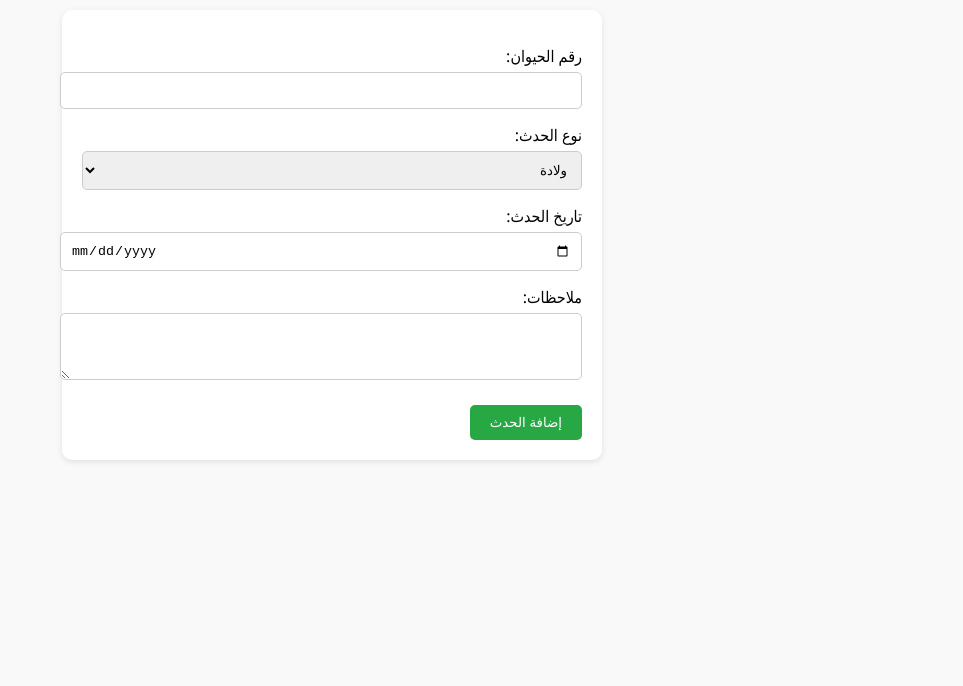
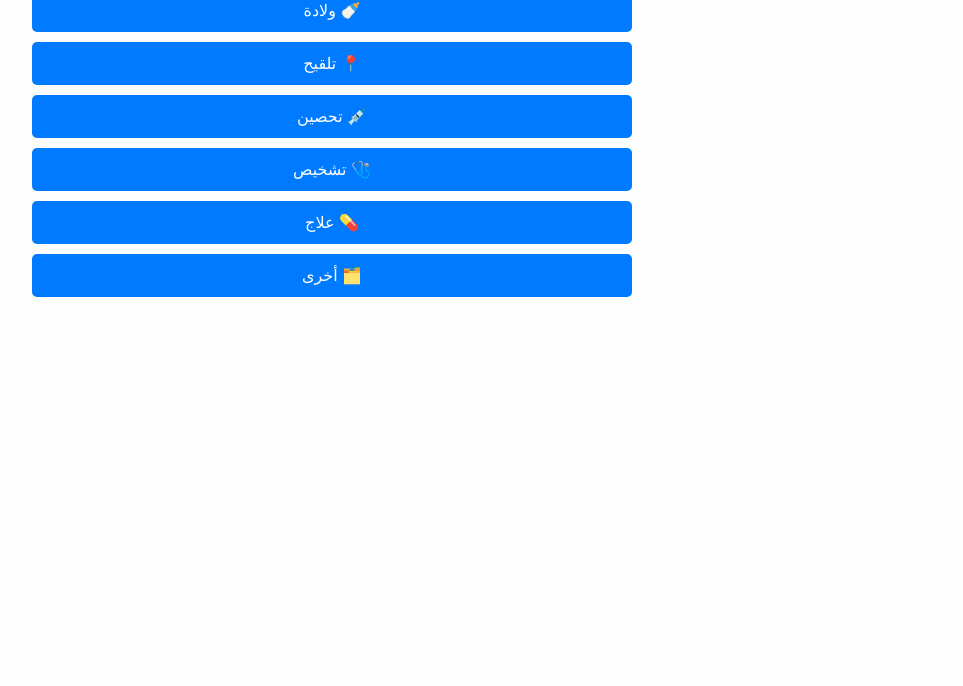
Before and after one commit to Muhammadelnaggar/murabbic-alerts, a website: page public/events.html in a window 1280 px wide. Shown: the part 114-800 px from the top of the page, without its empty margins (308-1271 px from the left). Drawn offline with Linux system fonts and the light colour scheme.

Commit message:
Update events.html

```diff
--- a/public/events.html
+++ b/public/events.html
@@ -7,94 +7,46 @@
     body {
       direction: rtl;
       font-family: 'Segoe UI', Tahoma, Geneva, Verdana, sans-serif;
-      background-color: #f9f9f9;
+      background-color: #fdfdfd;
       padding: 30px;
-    }
-    h1 {
-      color: #333;
-    }
-    form {
-      background: #fff;
-      padding: 20px;
-      border-radius: 10px;
-      box-shadow: 0 2px 6px rgba(0,0,0,0.1);
-      max-width: 500px;
+      max-width: 600px;
       margin: auto;
     }
-    label {
-      display: block;
-      margin: 15px 0 5px;
+
+    h2 {
+      color: #2c3e50;
+      margin-bottom: 20px;
     }
-    input, select, textarea {
+
+    .event-buttons button {
       width: 100%;
-      padding: 10px;
-      border: 1px solid #ccc;
-      border-radius: 5px;
-    }
-    button {
-      margin-top: 20px;
-      padding: 10px 20px;
-      background-color: #28a745;
+      padding: 12px;
+      margin-bottom: 10px;
+      font-size: 16px;
+      background-color: #007bff;
       color: white;
       border: none;
       border-radius: 5px;
       cursor: pointer;
     }
+
+    .event-buttons button:hover {
+      background-color: #0056b3;
+    }
   </style>
 </head>
 <body>
-  <h1>تسجيل حدث جديد للحيوان</h1>
-  <form id="eventForm">
-    <label for="animalId">رقم الحيوان:</label>
-    <input type="number" id="animalId" name="animalId" required>
 
-    <label for="eventType">نوع الحدث:</label>
-    <select id="eventType" name="eventType" required>
-      <option value="ولادة">ولادة</option>
-      <option value="تلقيح">تلقيح</option>
-      <option value="تشخيص حمل">تشخيص حمل</option>
-      <option value="علاج">علاج</option>
-      <option value="تجفيف">تجفيف</option>
-      <option value="بيع">بيع</option>
-    </select>
+  <h2>📅 اختر نوع الحدث لتسجيله</h2>
 
-    <label for="eventDate">تاريخ الحدث:</label>
-    <input type="date" id="eventDate" name="eventDate" required>
+  <div class="event-buttons">
+    <button onclick="location.href='event_birth.html'">🍼 ولادة</button>
+    <button onclick="location.href='event_insemination.html'">📍 تلقيح</button>
+    <button onclick="location.href='event_vaccination.html'">💉 تحصين</button>
+    <button onclick="location.href='event_diagnosis.html'">🩺 تشخيص</button>
+    <button onclick="location.href='event_treatment.html'">💊 علاج</button>
+    <button onclick="location.href='event_other.html'">🗂️ أخرى</button>
+  </div>
 
-    <label for="notes">ملاحظات:</label>
-    <textarea id="notes" name="notes" rows="3"></textarea>
-
-    <button type="submit">إضافة الحدث</button>
-  </form>
-
-  <script>
-    document.getElementById('eventForm').addEventListener('submit', function(e) {
-      e.preventDefault();
-
-      const eventData = {
-        animalId: parseInt(document.getElementById('animalId').value),
-        eventType: document.getElementById('eventType').value,
-        eventDate: document.getElementById('eventDate').value,
-        notes: document.getElementById('notes').value
-      };
-
-      fetch('/events', {
-        method: 'POST',
-        headers: {
-          'Content-Type': 'application/json'
-        },
-        body: JSON.stringify(eventData)
-      })
-      .then(res => res.json())
-      .then(data => {
-        alert('تم تسجيل الحدث بنجاح ✅');
-        document.getElementById('eventForm').reset();
-      })
-      .catch(err => {
-        alert('حدث خطأ، حاول مرة أخرى ❌');
-        console.error(err);
-      });
-    });
-  </script>
 </body>
 </html>
```
